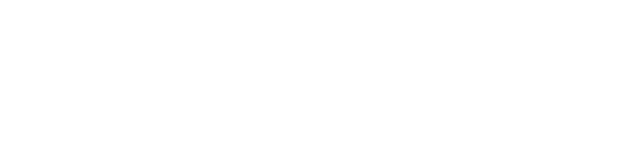
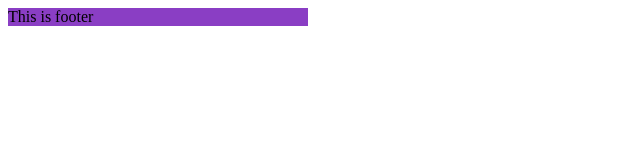
Before and after one commit to Usama-asad/my-first-project-github, a plain HTML site: page index.html in a window 1280 px wide. Shown: the whole page, without its empty margins (0-640 px from the left). Drawn offline with Linux system fonts and the light colour scheme.

Commit message:
Added the text in head section.

```diff
--- a/index.html
+++ b/index.html
@@ -9,6 +9,6 @@
 <body>
     <div class="head"></div>
     <div class="main"></div>
-    <div class="footer"></div>
+    <div class="footer">This is footer</div>
 </body>
 </html>
```
